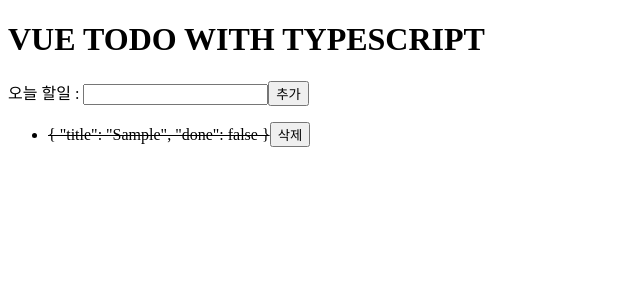
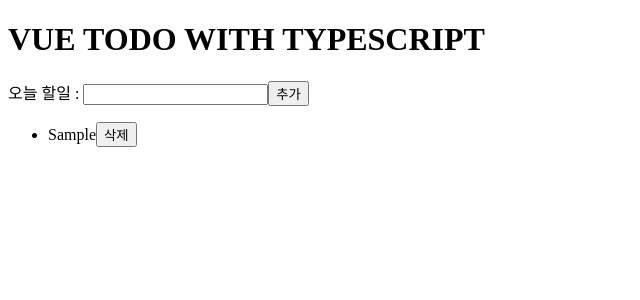
Before and after one commit to bright-01/vue-ts, a Vue app: page / in a window 1280 px wide. Both pictures are taken after typing "Sample" into the empty fields and a click on the button "추가". Shown: the top 300 px of the page, without its empty margins (0-640 px from the left). Built offline with nearby package versions, Linux system fonts and the light colour scheme.

Commit message:
할일 목록 토글 적용2

```diff
--- a/src/components/TodoListItem.vue
+++ b/src/components/TodoListItem.vue
@@ -1,37 +1,41 @@
 <template>
   <li>
-    <span class="item complete" @click="toggleItem">{{ todoItem }}</span>
+    <span
+      class="item"
+      :class="todoItem.done ? 'complete' : null"
+      @click="toggleItem"
+      >{{ todoItem.title }}</span
+    >
     <button @click="removeTodo">삭제</button>
   </li>
 </template>
 
 <script lang="ts">
+import { Todo } from "../App.vue";
+import Vue, { PropType } from "vue";
 
-import {Todo} from '../App.vue';
-import Vue, { PropType } from 'vue';
-
-export default  Vue.extend({
+export default Vue.extend({
   name: "TodoListItem",
   props: {
     todoItem: Object as PropType<Todo>,
-    index: Number
+    index: Number,
   },
   methods: {
     removeTodo() {
-      this.$emit('deleteTodo', this.index);
+      this.$emit("deleteTodo", this.index);
     },
-    toggleItem(){
+    toggleItem() {
       this.$emit("toggle", this.todoItem, this.index);
-    }
-  }
+    },
+  },
 });
 </script>
 
 <style scoped>
-.item{
+.item {
   cursor: pointer;
 }
-.complete{
+.complete {
   text-decoration: line-through;
 }
 </style>
```
